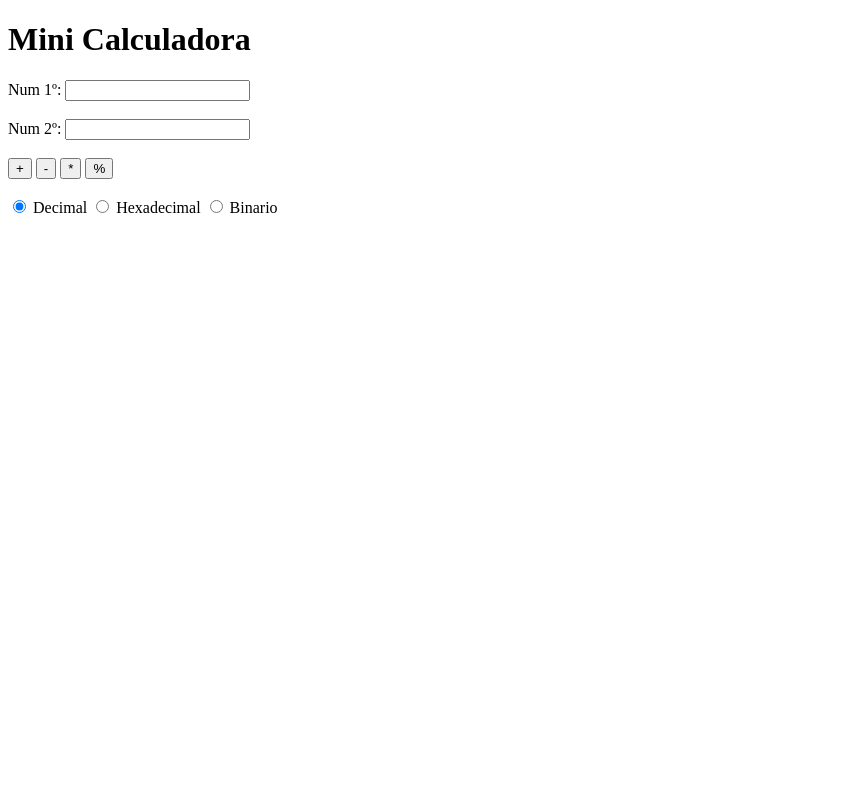
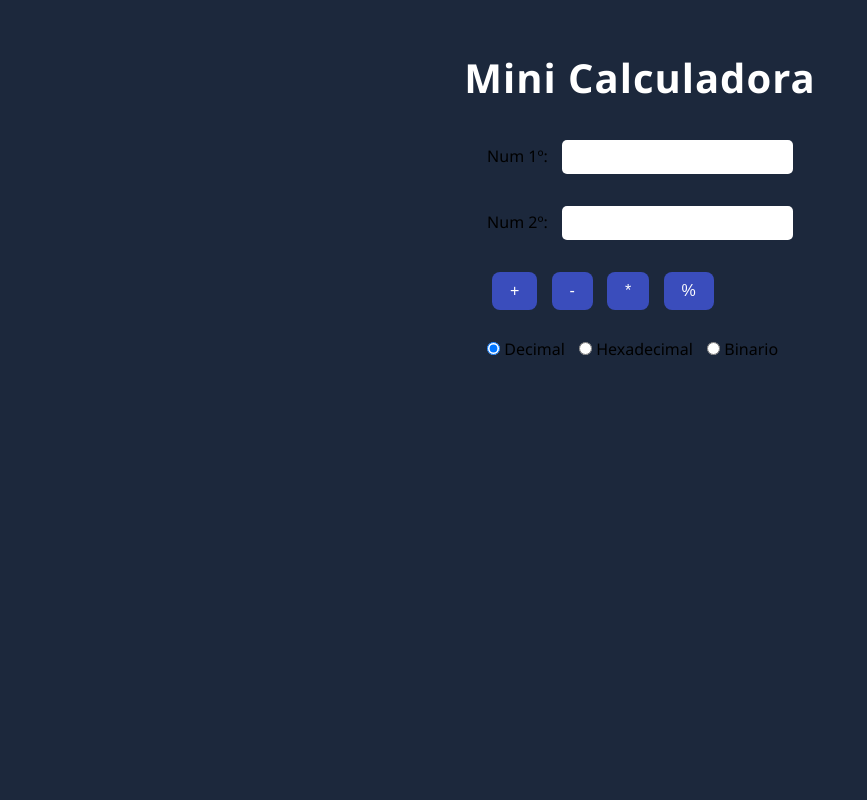
Before and after one commit to sfloresdev/DWES, a PHP site: page /02.html in a window 1280 px wide. Shown: the whole page, without its empty margins (0-867 px from the left). Run offline with PHP 8.4, Linux system fonts and the light colour scheme.

Commit message:
Añadida refactorizacion del ejercicio 02.php

```diff
--- a/TEMA-03/ejercicios04/02.php/02.html
+++ b/TEMA-03/ejercicios04/02.php/02.html
@@ -4,6 +4,7 @@
     <meta charset="UTF-8">
     <meta name="viewport" content="width=device-width, initial-scale=1.0">
     <title>Document</title>
+    <link rel="stylesheet" href="styles.css">
 </head>
 <body>
 
--- /dev/null
+++ b/TEMA-03/ejercicios04/02.php/styles.css
@@ -0,0 +1,71 @@
+/* Reset básico */
+* {
+    box-sizing: border-box;
+    margin: 0;
+    padding: 0;
+}
+
+/* Fondo y fuente general */
+body {
+    font-family: 'Segoe UI', Tahoma, Geneva, Verdana, sans-serif;
+    background: rgb(28, 40, 60);
+    min-height: 100vh;
+    display: flex;
+    flex-direction: column;
+    align-items: center;
+    justify-content: flex-start;
+    padding-top: 50px;
+}
+
+/* Título */
+h1 {
+    text-align: center;
+    margin-bottom: 30px;
+    font-size: 2.5rem;
+    letter-spacing: 1px;
+    color: #ffffff;
+}
+
+/* Contenedor del formulario */
+.container {
+    background-color: rgb(20, 30, 50);
+    padding: 30px 40px;
+    border-radius: 15px;
+    box-shadow: 0 8px 20px rgba(0,0,0,0.5);
+    display: flex;
+    justify-content: center;
+}
+
+/* Inputs numéricos y radios */
+input[type="number"], input[type="radio"] {
+    padding: 8px 12px;
+    margin: 5px 0;
+    border: none;
+    border-radius: 5px;
+    font-size: 1rem;
+}
+
+/* Botones de operación */
+input[type="submit"] {
+    padding: 10px 18px;
+    margin: 5px;
+    border: none;
+    border-radius: 8px;
+    background-color: #3a4dbc;
+    color: white;
+    cursor: pointer;
+    transition: 0.2s ease;
+    font-size: 1rem;
+}
+
+/* Efecto hover */
+input[type="submit"]:hover {
+    background-color: #5a6edc;
+    transform: translateY(-2px);
+}
+
+/* Etiquetas */
+label {
+    margin-right: 10px;
+    font-size: 1rem;
+}
```
Also changed, not shown: TEMA-02/ejercicios04/01.php (added, +15 -0 lines), TEMA-02/tareas/piedraPapelTijeras/piedrapapeltijeras.php (+6 -6 lines), TEMA-03/ejercicios04/02.php/02.php (+12 -63 lines).
